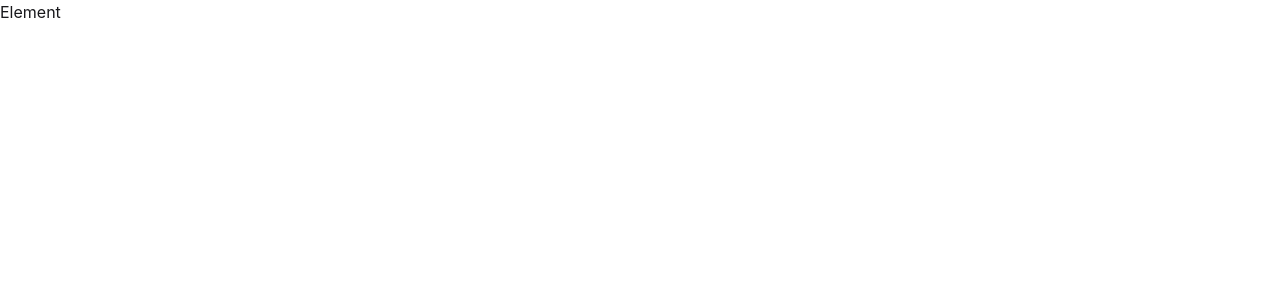
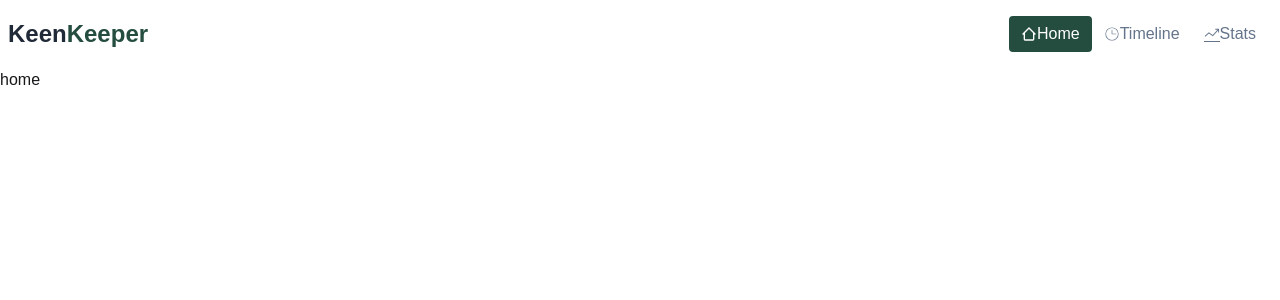
Before and after one commit to rahul-tech1234/keen-keeper, a React (Vite) app: page / in a window 1280 px wide. Shown: the top 300 px of the page. Built offline with nearby package versions, Linux system fonts and the light colour scheme.

Commit message:
compleate design NavBar with active class

```diff
--- a/package.json
+++ b/package.json
@@ -13,6 +13,7 @@
     "@tailwindcss/vite": "^4.3.0",
     "react": "^19.2.6",
     "react-dom": "^19.2.6",
+    "react-icons": "^5.6.0",
     "react-router": "^7.15.1",
     "tailwindcss": "^4.3.0"
   },
--- a/src/MainLayout/MainLayout.jsx
+++ b/src/MainLayout/MainLayout.jsx
@@ -1,7 +1,11 @@
+import { Outlet } from "react-router";
+import NavBar from "../components/shared/NavBar/NavBar";
+
 const MainLayout = () => {
     return (
-        <div>
+        <div className="geist-font container mx-auto">
             <NavBar></NavBar>
+            <Outlet></Outlet>
         </div>
     );
 };
--- /dev/null
+++ b/src/components/Pages/ErrorPage/ErrorPage.jsx
@@ -0,0 +1,29 @@
+import { Link } from "react-router";
+
+const ErrorPage = () => {
+    return (
+        <div className="min-h-screen flex flex-col items-center justify-center bg-gray-100 text-center px-4">
+
+            <h1 className="text-7xl font-bold text-red-500">
+                404
+            </h1>
+
+            <h2 className="text-3xl font-semibold mt-4">
+                Page Not Found
+            </h2>
+
+            <p className="text-gray-600 mt-2 mb-6">
+                Sorry, the page you are looking for does not exist.
+            </p>
+
+            <Link to="/">
+                <button className="px-6 py-3 bg-blue-500 hover:bg-blue-600 text-white rounded-lg transition">
+                    Back Home
+                </button>
+            </Link>
+
+        </div>
+    );
+};
+
+export default ErrorPage;
--- /dev/null
+++ b/src/components/Pages/Home/Home.jsx
@@ -0,0 +1,9 @@
+const Home = () => {
+    return (
+        <div>
+            home
+        </div>
+    );
+};
+
+export default Home;
--- /dev/null
+++ b/src/components/Pages/State/State.jsx
@@ -0,0 +1,9 @@
+const State = () => {
+    return (
+        <div>
+            State
+        </div>
+    );
+};
+
+export default State;
--- /dev/null
+++ b/src/components/Pages/Timeline/Timeline.jsx
@@ -0,0 +1,9 @@
+const Timeline = () => {
+    return (
+        <div>
+            Timeline
+        </div>
+    );
+};
+
+export default Timeline;
--- /dev/null
+++ b/src/components/shared/NavBar/NavBar.jsx
@@ -0,0 +1,53 @@
+import { NavLink } from "react-router";
+import { BiHomeAlt2 } from "react-icons/bi";
+import { CiClock2 } from "react-icons/ci";
+import { TfiStatsUp } from "react-icons/tfi";
+const NavBar = () => {
+    const Links=<>
+                    <li className="font-normal text-[16px] text-[#64748B]">
+        <NavLink className={({isActive}) => `flex gap-0 items-center ${isActive ? 'bg-[#244D3F] text-white':'bg-none'} `} to={'/'}>
+            <BiHomeAlt2 />Home
+        </NavLink></li>
+      <li className="font-noram text-[16px] text-[#64748B]">
+        <NavLink className={({isActive}) => `flex gap-0 items-center ${isActive ? 'bg-[#244D3F] text-white':'bg-none'} `} to={'/timeline'}>
+            <CiClock2/>Timeline
+        </NavLink>
+        </li>
+        {/*  */}
+      <li className="font-normal text-[16px] text-[#64748B]">
+        <NavLink
+        className={({isActive}) => `flex gap-0 items-center ${isActive ? 'bg-[#244D3F] text-white':'bg-none'} `} to={'/state'}>
+            <TfiStatsUp />Stats
+        </NavLink>
+    </li>
+
+
+
+{/* <NavLink
+    to="/"
+    className={({ isActive }) =>
+        isActive
+            ? "bg-amber-500 text-white px-4 py-2 rounded"
+            : "bg-purple-700 text-white px-4 py-2 rounded"
+    }
+>
+    MyName
+</NavLink>
+ */}
+
+                </>;
+    return (
+        <div className="navbar bg-base-100">
+  <div className="flex-1">
+    <a className="font-bold text-2xl text-[#244D3F]"><span className="text-[#1F2937]">Keen</span>Keeper</a>
+  </div>
+  <div className="flex-none">
+    <ul className="menu menu-horizontal px-1">
+      {Links}
+    </ul>
+  </div>
+</div>
+    );
+};
+
+export default NavBar;
--- a/src/index.css
+++ b/src/index.css
@@ -1,2 +1,7 @@
 @import "tailwindcss";
 @plugin "daisyui";
+@import url('https://fonts.googleapis.com/css2?family=Geist:ital,wght@0,100..900;1,100..900&display=swap');
+.geist-font {
+  font-family: "Geist", sans-serif;
+  font-weight: normal;
+}
--- a/src/main.jsx
+++ b/src/main.jsx
@@ -2,18 +2,32 @@ import { StrictMode } from 'react'
 import { createRoot } from 'react-dom/client'
 import './index.css'
 import { createBrowserRouter, RouterProvider } from 'react-router'
+import MainLayout from './MainLayout/MainLayout';
+import Home from './components/Pages/Home/Home';
+import Timeline from './components/Pages/Timeline/Timeline';
+import State from './components/Pages/State/State';
+import ErrorPage from './components/Pages/ErrorPage/ErrorPage';
 const router=createBrowserRouter([
   {
     path:'/',
-    element: <h1>Element</h1>,
-    children:([
+    Component: MainLayout,
+    children:[
+        {
+          path:'/',
+          Component:Home,
+        },
+        {
+          path:'/timeline',
+          Component:Timeline,
+        },
+        {
+          path:'State',
+          Component:State
+        }
+    ],
+    errorElement:<ErrorPage></ErrorPage>
+  },
 
-    ])
-  },
-  {
-    path:'/app',
-    element:<h2>Apps .jsx</h2>,
-  }
 ]);
 
 createRoot(document.getElementById('root')).render(
```
Also changed, not shown: 1 other file (tests, documents, lock files or other folders).
